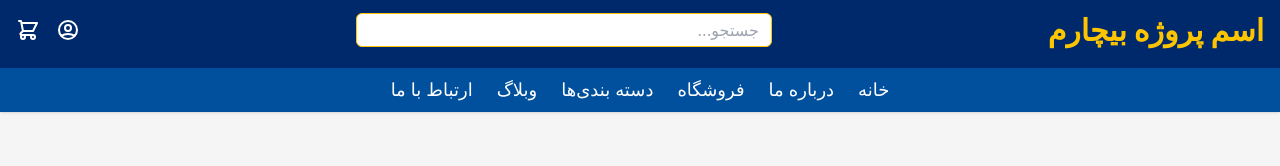
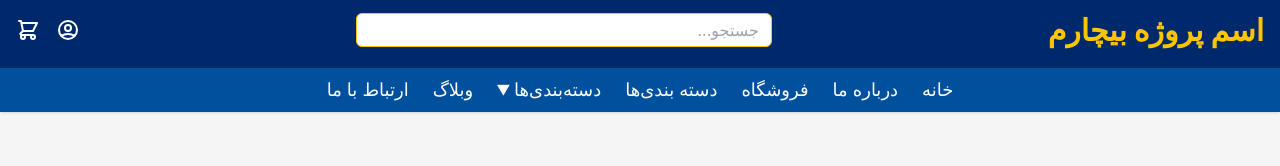
Before and after one commit to SabaAnsari2002/pwa-store, a React (Vite) app: page / in a window 1280 px wide. Shown: the top 166 px of the page. Built offline with nearby package versions, Linux system fonts and the light colour scheme.

Commit message:
add category menu

```diff
--- a/src/components/Header.tsx
+++ b/src/components/Header.tsx
@@ -37,6 +37,8 @@ const Header: React.FC = () => {
 					<a href="/about" className="hover:text-[#FDC500]">درباره ما</a>
 					<a href="/shop" className="hover:text-[#FDC500]">فروشگاه</a>
 					<a href="/pages" className="hover:text-[#FDC500]">دسته بندی‌ها</a>
+					<CategoryMenu />
+
 					<a href="/blog" className="hover:text-[#FDC500]">وبلاگ</a>
 					<a href="/contact" className="hover:text-[#FDC500]">ارتباط با ما</a>
 				</div>
--- /dev/null
+++ b/src/pages/CategoryMenu.tsx
@@ -0,0 +1,63 @@
+import React, { useState } from "react";
+
+const categories = [
+    {
+        name: "کالای دیجیتال",
+        subcategories: ["موبایل", "لپ‌تاپ", "تبلت", "لوازم جانبی"],
+    },
+    {
+        name: "پوشاک",
+        subcategories: ["مردانه", "زنانه", "کودک", "اکسسوری"],
+    },
+    {
+        name: "آرایشی و بهداشتی",
+        subcategories: ["لوازم آرایشی", "مراقبت پوست", "مراقبت مو"],
+    },
+    {
+        name: "خانه و آشپزخانه",
+        subcategories: ["لوازم آشپزخانه", "دکوراسیون", "کالای خواب"],
+    },
+    {
+        name: "کتاب و لوازم تحریر",
+        subcategories: ["کتاب", "دفتر و کاغذ", "نوشت‌افزار"],
+    },
+];
+
+const CategoryMenu: React.FC = () => {
+    const [showMenu, setShowMenu] = useState(false);
+
+    return (
+        <div
+            className="relative"
+            onMouseEnter={() => setShowMenu(true)}
+            onMouseLeave={() => setShowMenu(false)}
+        >
+            <button className="flex items-center gap-1 hover:text-[#FDC500] transition-colors">
+                دسته‌بندی‌ها
+                <span className="inline-block transform rotate-90 text-sm">▶</span>
+            </button>
+
+            {showMenu && (
+                <div className="absolute right-0 top-full mt-2 w-[600px] bg-white text-black rounded-xl shadow-2xl z-30 p-6 grid grid-cols-2 gap-6 text-right">
+                    {categories.map((cat, idx) => (
+                        <div key={idx}>
+                            <div className="font-semibold text-[#00296B] mb-2">{cat.name}</div>
+                            <ul className="space-y-1 text-sm">
+                                {cat.subcategories.map((sub, i) => (
+                                    <li
+                                        key={i}
+                                        className="hover:text-[#FDC500] transition-colors cursor-pointer pr-2"
+                                    >
+                                        {sub}
+                                    </li>
+                                ))}
+                            </ul>
+                        </div>
+                    ))}
+                </div>
+            )}
+        </div>
+    );
+};
+
+export default CategoryMenu;
```
